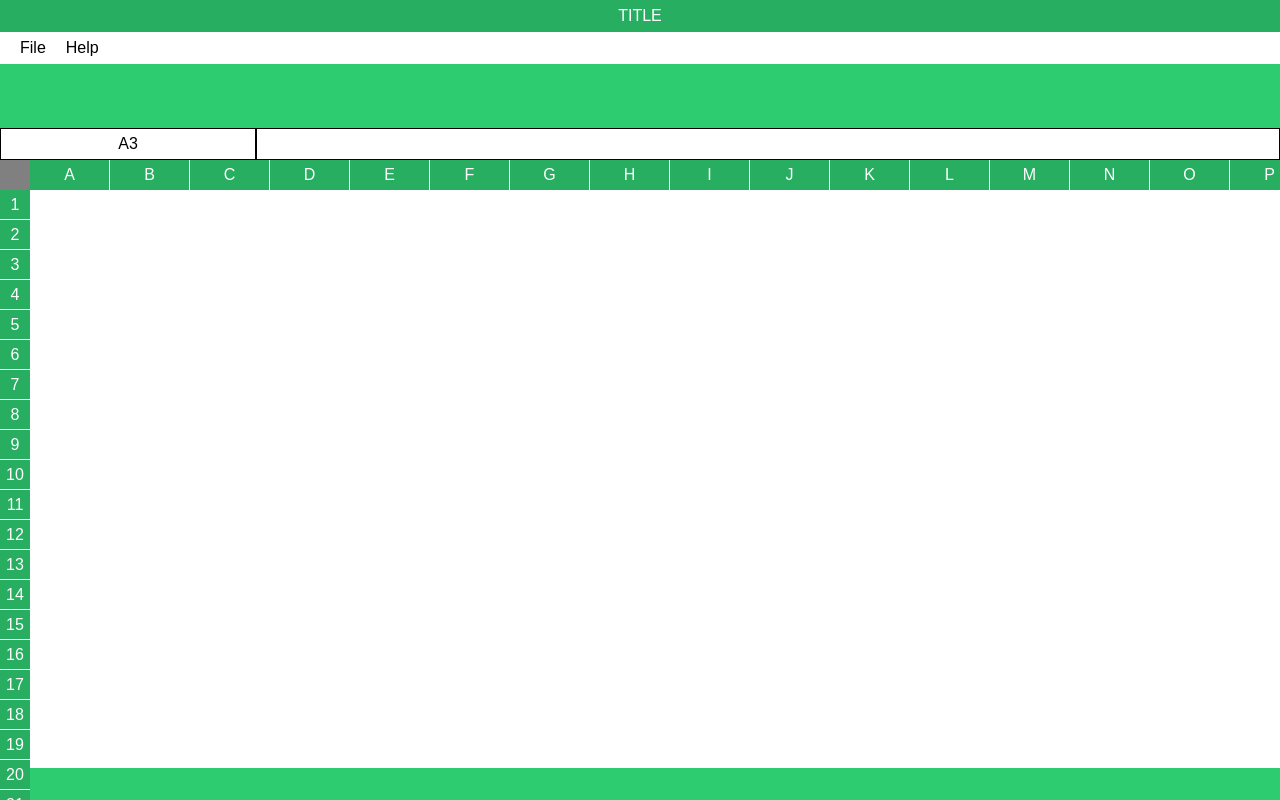
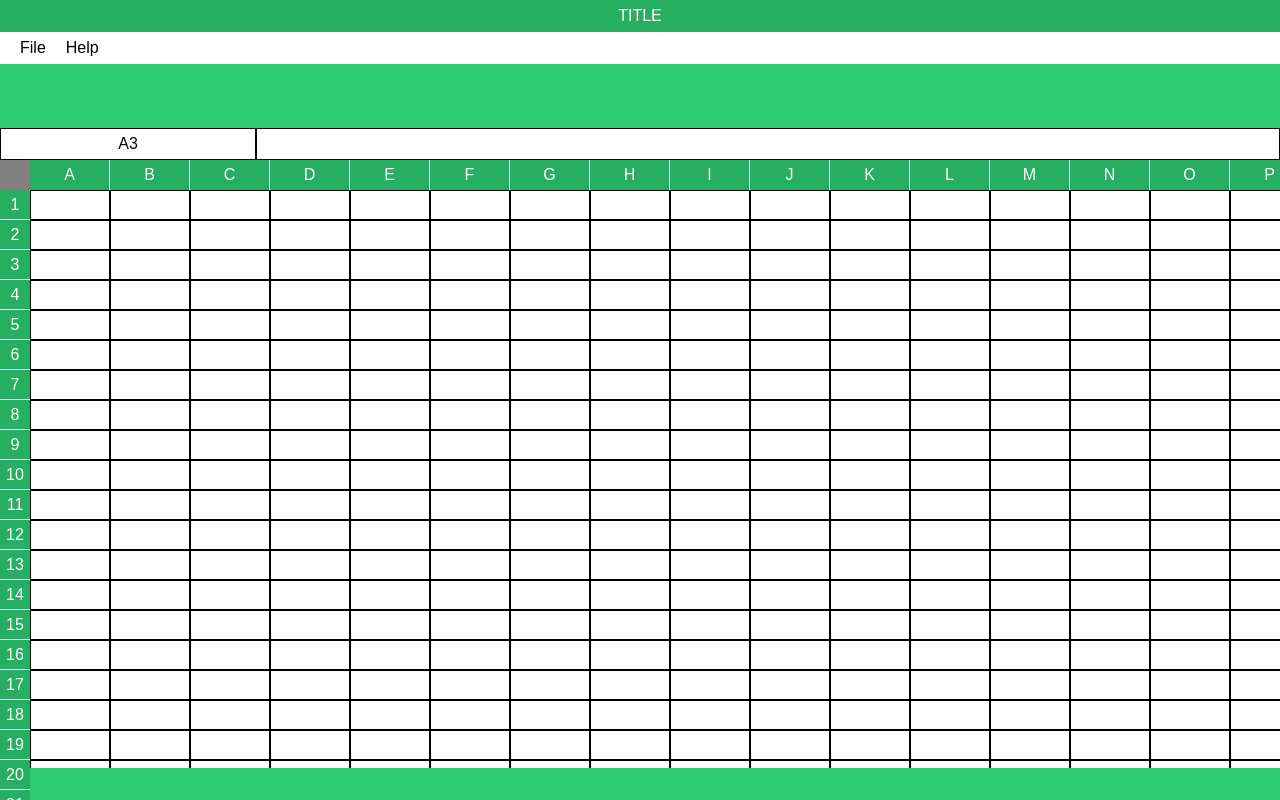
Before and after one commit to SUNDARAM12/excel-clone, a plain HTML site: page index.html in a window 1280 px wide. Drawn offline with Linux system fonts and the light colour scheme.

Commit message:
till 2nd day of creating excel clone

```diff
--- a/script.js
+++ b/script.js
@@ -6,6 +6,7 @@ for(let i=1;i<=100;i++){
    rowNumberSection.append(div)
 
 }
+
 let columnTagSection = document.querySelector(".column-tag-section")
 for(let i=0;i<26;i++){
     let asciiCode = 65+i;
@@ -15,3 +16,18 @@ for(let i=0;i<26;i++){
     div.classList.add("column-tag")
     columnTagSection.append(div);
 }
+let cellTag =  document.querySelector(".cell-section")
+for(let i=1;i<=100;i++){
+let rowDiv=document.createElement("div");
+rowDiv.classList.add("row")
+for(let j=0;j<26;j++){
+let asciiCode=65+j;
+let reqAlphabet=String.fromCharCode(asciiCode);
+let cellAddresss = reqAlphabet+i;
+let cellDiv = document.createElement("div");
+cellDiv.classList.add("cell");
+cellDiv.setAttribute("data-address",cellAddresss)
+rowDiv.append(cellDiv);
+}
+cellTag.append(rowDiv);
+}
--- a/style.css
+++ b/style.css
@@ -92,6 +92,7 @@ body {
     top: 20vh;
     left: 30px;
     display: flex;
+    z-index: -10;
   }
   .column-tag {
     display: flex;
@@ -105,3 +106,23 @@ body {
     border-right: 1px solid;
     color : white;
   }
+  .cell-section{
+    height: calc(76vh-30px);
+    width: calc(100vw-30px);
+    top: 30px;
+    left: 30px;
+    background-color:white;
+    overflow: auto;
+    position: absolute;
+  }
+  .cell{
+    width: 80px;
+    height: 30px;
+    border: 1px solid;
+    flex-shrink: 0;
+    outline: none;
+
+  }
+  .row{
+    display: flex;
+  }
```
